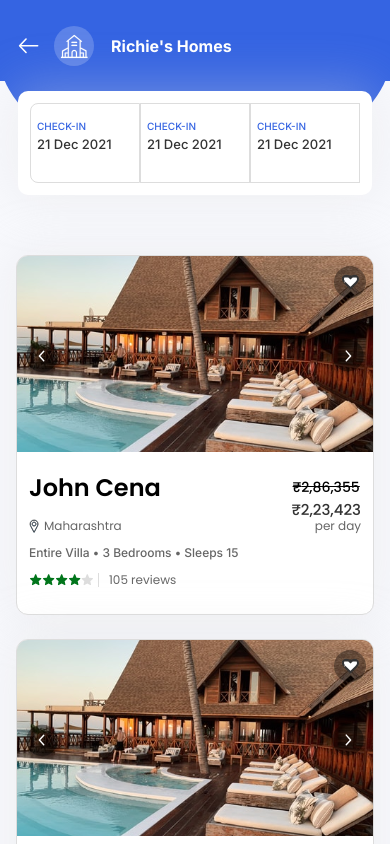
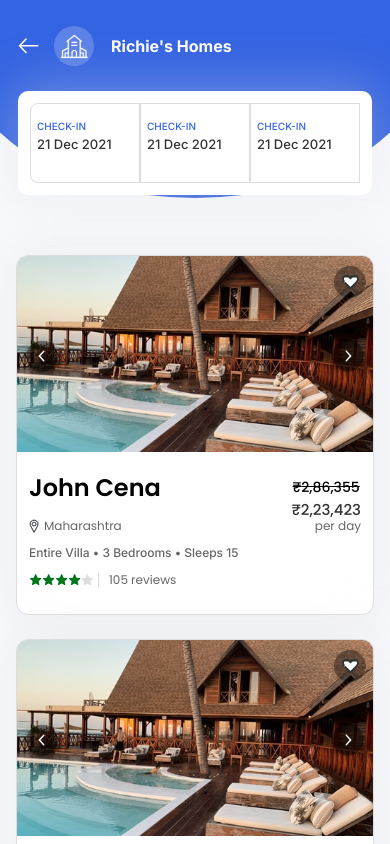
Before and after one commit to karanjoshi1206/saffronStays, a React (Create React App) app: page / in a window 390 px wide. Shown: the top 844 px of the page. Built offline with nearby package versions, Linux system fonts and the light colour scheme.

Commit message:
minor changes

```diff
--- a/src/App.scss
+++ b/src/App.scss
@@ -96,9 +96,10 @@
 		display: block;
 		position: absolute;
 		top: 0px;
-		left: 0;
+		left: 0px;
+		right: 0;
 		z-index: -1;
 		width: 100%;
-		height: 170px;
+		// height: 170px;
 	}
 }
```
